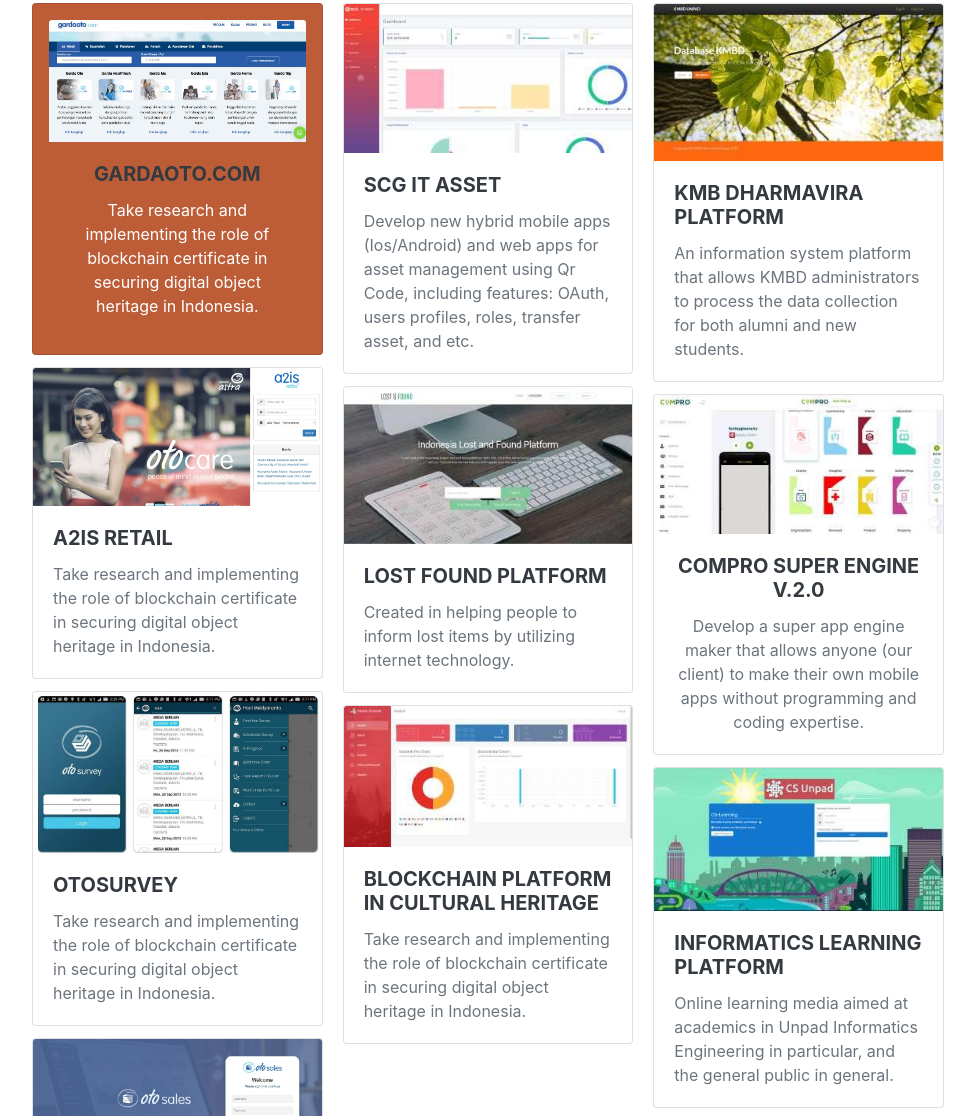
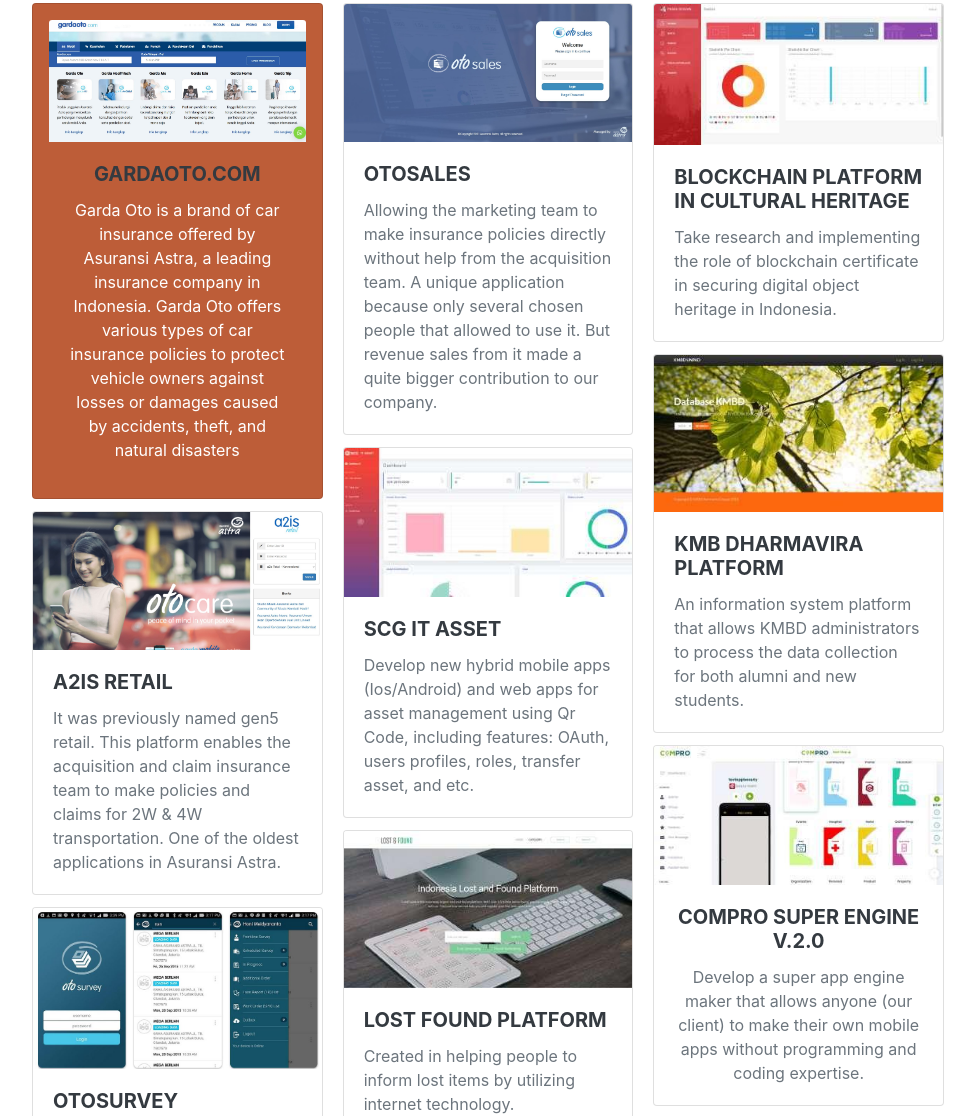
Before and after one commit to sachihongo/sachihongo.github.io, a plain HTML site: page index.html in a window 1280 px wide. Shown: the part 5065-6181 px from the top of the page, without its empty margins (288-1263 px from the left). Drawn offline with nearby package versions, Linux system fonts and the light colour scheme; a web font is replaced by a local one.

Commit message:
Update portofolio for gardaoto, etc

```diff
--- a/index.html
+++ b/index.html
@@ -287,24 +287,29 @@
                         <img src="assets/img/gardaoto.jpg" class="card-img-top" alt="...">
                         <div class="card-body">
                             <h5 class="card-title">Gardaoto.com</h5>
-                            <p class="card-text">Take research and implementing the role of blockchain certificate in
-                                securing digital object heritage in Indonesia.</p>
+                            <p class="card-text">Garda Oto is a brand of car insurance offered by Asuransi Astra, a
+                                leading insurance company in Indonesia. Garda Oto offers various types of car insurance
+                                policies to protect vehicle owners against losses or damages caused by accidents, theft,
+                                and natural disasters</p>
                         </div>
                     </div>
                     <div class="card">
                         <img src="assets/img/a2isretail.JPG" class="card-img-top" alt="...">
                         <div class="card-body">
                             <h5 class="card-title">A2is Retail</h5>
-                            <p class="card-text">Take research and implementing the role of blockchain certificate in
-                                securing digital object heritage in Indonesia.</p>
+                            <p class="card-text">It was previously named gen5 retail. This platform enables the
+                                acquisition and claim insurance team to make policies and claims for 2W & 4W
+                                transportation. One of the oldest applications in Asuransi Astra.</p>
                         </div>
                     </div>
                     <div class="card">
                         <img src="assets/img/otosurvey.jpg" class="card-img-top" alt="...">
                         <div class="card-body">
                             <h5 class="card-title">Otosurvey</h5>
-                            <p class="card-text">Take research and implementing the role of blockchain certificate in
-                                securing digital object heritage in Indonesia.</p>
+                            <p class="card-text">Otosurvey offers various types of car insurance policies to protect
+                                vehicle owners against losses or damages caused by accidents, theft, and natural
+                                disasters. This application allows all surveyors to do all kind of survey functions
+                                anywhere and anytime without having to rely to computer facilities.</p>
                         </div>
                     </div>
 
@@ -312,8 +317,10 @@
                         <img src="assets/img/Otosales.JPG" class="card-img-top" alt="...">
                         <div class="card-body">
                             <h5 class="card-title">Otosales</h5>
-                            <p class="card-text">Created in helping people to inform lost items by utilizing internet
-                                technology.</p>
+                            <p class="card-text">Allowing the marketing team to make insurance policies directly without
+                                help from the acquisition team. A unique application because only several chosen people
+                                that allowed to use it. But revenue sales from it made a quite bigger contribution to
+                                our company.</p>
                         </div>
                     </div>
                     <div class="card">
@@ -359,15 +366,6 @@
                                 make their own mobile apps without programming and coding expertise.</p>
                         </div>
                     </div>
-                    <!-- <div class="card">
-                        <img src="assets/img/scg.jpg" class="card-img-top" alt="...">
-                        <div class="card-body">
-                            <h5 class="card-title">SCG IT Asset</h5>
-                            <p class="card-text">Develop new hybrid mobile apps (Ios/Android) and web apps for asset
-                                management using Qr Code, including features: OAuth, users profiles, roles, transfer
-                                asset, and etc.</p>
-                        </div>
-                    </div> -->
 
                     <div class="card">
                         <img src="assets/img/ile.jpg" class="card-img-top" alt="...">
```
